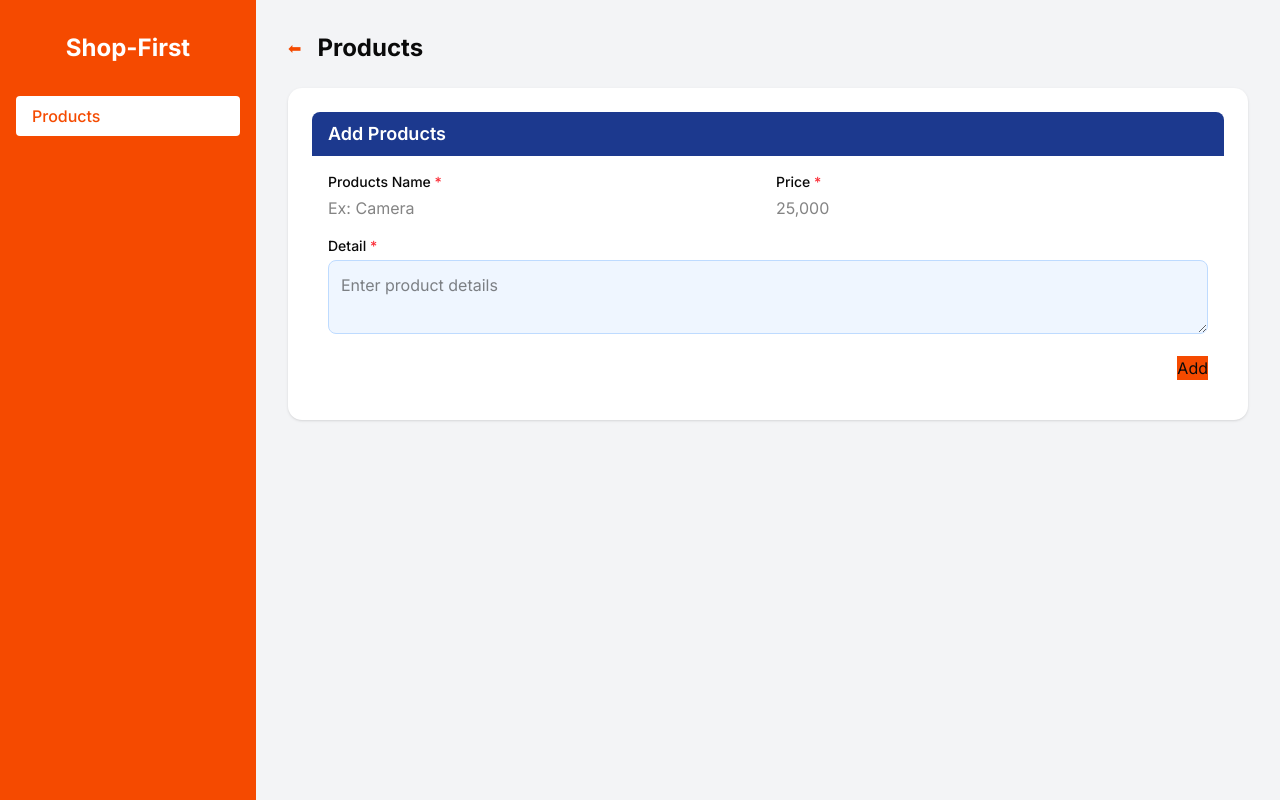
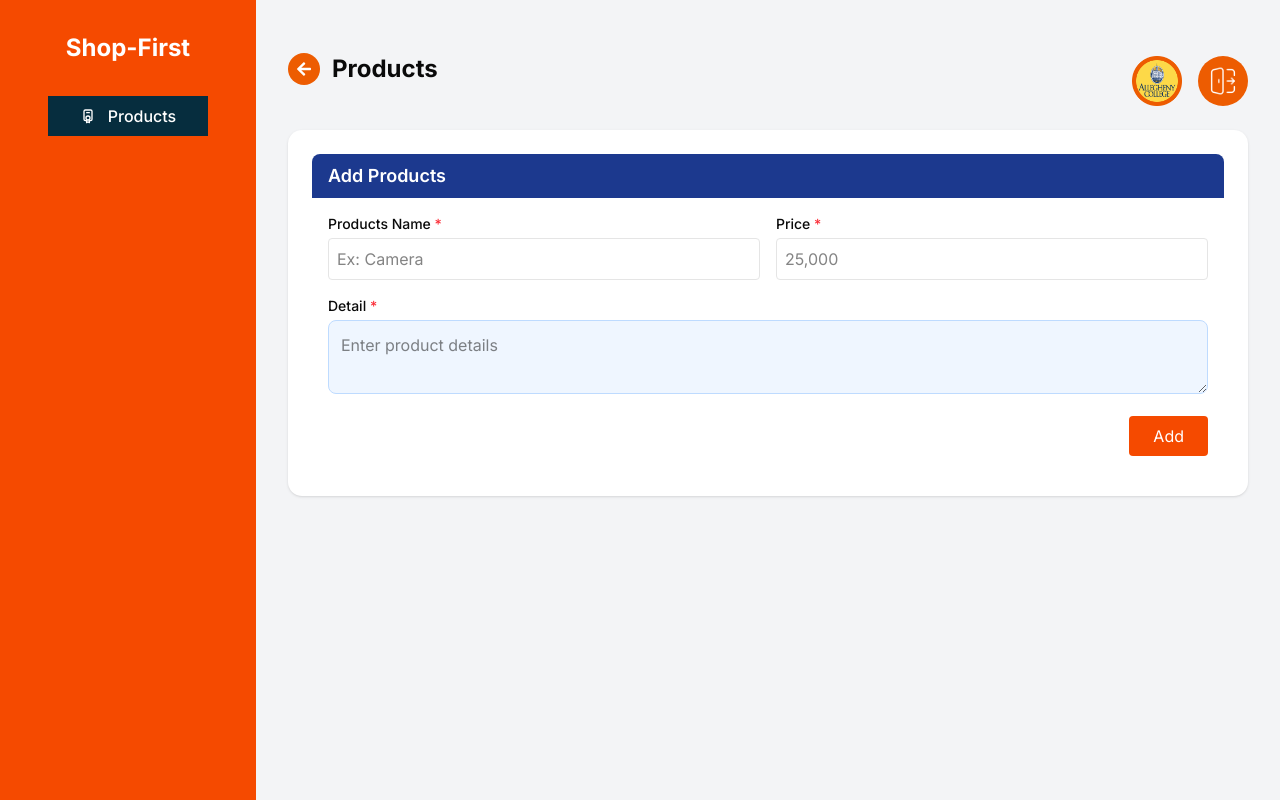
Before and after one commit to alamin09876/lamp_tech, a Next.js app: page /addProducts in a window 1280 px wide. Built offline with nearby package versions, Linux system fonts and the light colour scheme.

Commit message:
add product page and product page

```diff
--- a/src/components/AddProducts/AddProductPage.tsx
+++ b/src/components/AddProducts/AddProductPage.tsx
@@ -1,39 +1,96 @@
 "use client";
+import { createProduct } from "@/lib/api";
+import Image from "next/image";
+import Link from "next/link";
 import { useState } from "react";
+import { FaArrowLeft } from "react-icons/fa";
+import { TbCertificate2 } from "react-icons/tb";
+import image from "../../../public/assest/dashboard/Icon_body.png";
+import imageOne from "../../../public/assest/dashboard/exit-log-out.png";
 
 export default function AddProductPage() {
   const [productName, setProductName] = useState("");
   const [price, setPrice] = useState("");
   const [detail, setDetail] = useState("");
 
+  const handleSubmit = async (e: React.FormEvent) => {
+    e.preventDefault();
+    try {
+      const res = await createProduct({
+        product_name: productName,
+        product_price: price,
+        product_details: detail,
+      });
+
+      console.log("Product created:", res);
+      alert("Product added successfully!");
+      setProductName("");
+      setPrice("");
+      setDetail("");
+    } catch (err) {
+      console.error("Error creating product:", err);
+      alert("Failed to add product");
+    }
+  };
+
   return (
     <div className="flex h-screen">
       <aside className="w-1/5 bg-orange-600 text-white flex flex-col items-center py-8">
         <div className="font-bold text-2xl mb-8">Shop-First</div>
-        <div className="w-full px-4">
-          <div className="bg-white text-orange-600 rounded px-4 py-2 cursor-pointer font-medium">
+        <div className=" px-8 flex bg-[#062D3E] gap-3">
+          <div className="pt-3">
+            <TbCertificate2 className="" />
+          </div>
+          <div className="rounded py-2 cursor-pointer font-medium">
             Products
           </div>
         </div>
       </aside>
 
       <main className="flex-1 bg-gray-100 p-8">
-        <div className="flex items-center mb-6">
-          <button className="text-orange-600 mr-4">⬅</button>
-          <h1 className="text-2xl font-bold">Products</h1>
+        <div className="flex justify-between items-center mb-6">
+          <div className="flex gap-3">
+            <div className=" bg-[#ED5C01] text-white p-2 rounded-4xl">
+              <Link href={"/dashboard"}>
+                <FaArrowLeft className="" />
+              </Link>
+            </div>
+            <div>
+              <h1 className="text-2xl font-bold">Products</h1>
+            </div>
+          </div>
+          <div className="flex gap-4">
+            <Image
+              src={image}
+              width={50}
+              height={50}
+              alt="Decoration"
+              className="pt-6"
+            />
+            <div className="pt-6">
+              <Image
+                src={imageOne}
+                width={50}
+                height={50}
+                alt="Decoration"
+                className=" bg-[#ED5C01] rounded-4xl p-2"
+              />
+            </div>
+          </div>
         </div>
 
         <div className="bg-white rounded-xl shadow p-6">
           <div className="bg-blue-900 text-white text-lg font-semibold px-4 py-2 rounded-t-md">
             Add Products
           </div>
-          <form className="p-4 space-y-4">
+          <form className="p-4 space-y-4" onSubmit={handleSubmit}>
             <div className="grid grid-cols-2 gap-4">
               <div>
                 <label className="block text-sm font-medium mb-1">
                   Products Name <span className="text-red-500">*</span>
                 </label>
                 <input
+                  className="w-full border p-2 rounded"
                   placeholder="Ex: Camera"
                   value={productName}
                   onChange={(e) => setProductName(e.target.value)}
@@ -44,6 +101,7 @@ export default function AddProductPage() {
                   Price <span className="text-red-500">*</span>
                 </label>
                 <input
+                  className="w-full border p-2 rounded"
                   placeholder="25,000"
                   value={price}
                   onChange={(e) => setPrice(e.target.value)}
@@ -64,7 +122,7 @@ export default function AddProductPage() {
             <div className="text-right">
               <button
                 type="submit"
-                className="bg-orange-600 hover:bg-orange-700"
+                className="bg-orange-600 hover:bg-orange-700 text-white py-2 px-6 rounded"
               >
                 Add
               </button>
--- a/src/components/Dashboard/ProductsPage.tsx
+++ b/src/components/Dashboard/ProductsPage.tsx
@@ -1,6 +1,11 @@
 "use client";
 import { Pencil, Trash2 } from "lucide-react";
+import Image from "next/image";
+import Link from "next/link";
 import { useState } from "react";
+import { TbCertificate2 } from "react-icons/tb";
+import image from "../../../public/assest/dashboard/Icon_body.png";
+import imageOne from "../../../public/assest/dashboard/exit-log-out.png";
 
 const products = [
   {
@@ -45,30 +50,62 @@ export default function ProductsPage() {
     <div className="flex h-screen">
       <aside className="w-1/5 bg-orange-600 text-white flex flex-col items-center py-8">
         <div className="font-bold text-2xl mb-8">Shop-First</div>
-        <div className="w-full px-4">
-          <div className="bg-white text-orange-600 rounded px-4 py-2 cursor-pointer font-medium">
+        <div className=" px-8 flex bg-[#062D3E] gap-3">
+          <div className="pt-3">
+            <TbCertificate2 className="" />
+          </div>
+          <div className="rounded py-2 cursor-pointer font-medium">
             Products
           </div>
         </div>
       </aside>
 
-      <main className="flex-1 bg-gray-100 p-8">
+      <main className="flex-1 bg-gray-100 px-8">
         <div className="flex justify-between items-center mb-6">
+          <div>
             <h1 className="text-2xl font-bold">Products</h1>
-          <button>Add New +</button>
+          </div>
+          <div className="flex gap-4">
+            <Image
+              src={image}
+              width={50}
+              height={50}
+              alt="Decoration"
+              className="pt-4"
+            />
+            <div className="pt-4">
+              <Image
+                src={imageOne}
+                width={50}
+                height={50}
+                alt="Decoration"
+                className=" bg-[#ED5C01] rounded-4xl p-2"
+              />
+            </div>
+          </div>
         </div>
 
-        <div className="mb-4">
+        <div className="mb-4 flex w-full gap-6">
+          <div className="">
             <input
               placeholder="Search Products"
               value={search}
               onChange={(e) => setSearch(e.target.value)}
-            className="w-1/3"
+              className="w-[300px] border border-[#FF6F47] py-2 px-2"
             />
           </div>
+          <div>
+            <Link href={"/addProducts"}>
+              <button className=" bg-orange-500 hover:bg-orange-600 text-white font-semibold px-6 py-[10px]  text-sm transition">
+                Add New +
+              </button>
+            </Link>
+          </div>
+        </div>
 
-        <table className="w-full bg-white rounded-lg shadow overflow-hidden">
-          <thead className="bg-blue-900 text-white">
+        <div className="pb-8">
+          <table className="w-full bg-white rounded-lg shadow overflow-hidden mb-10 py-20">
+            <thead className="bg-[#062D3E] text-white">
               <tr>
                 <th className="text-left px-6 py-3">Product Name</th>
                 <th className="text-left px-6 py-3">Price</th>
@@ -78,7 +115,7 @@ export default function ProductsPage() {
             </thead>
             <tbody>
               {filteredProducts.map((product, index) => (
-              <tr key={index} className="border-t">
+                <tr key={index} className="border-t ">
                   <td className="px-6 py-4">{product.name}</td>
                   <td className="px-6 py-4">${product.price}</td>
                   <td className="px-6 py-4 text-sm text-gray-700">
@@ -92,6 +129,7 @@ export default function ProductsPage() {
               ))}
             </tbody>
           </table>
+        </div>
       </main>
     </div>
   );
--- a/src/lib/api.ts
+++ b/src/lib/api.ts
@@ -15,17 +15,27 @@ export const setAuthToken = (token: string | null) => {
   }
 };
 
-// 🔥 SIGNUP API function
+// Signup
 interface SignupPayload {
   name: string;
   email: string;
   phone: string;
   password: string;
 }
-
 export const signup = async (data: SignupPayload) => {
   const response = await api.post("/public/user/store", data);
   return response.data;
 };
 
+// Create Product
+interface ProductPayload {
+  product_name: string;
+  product_price: string;
+  product_details: string;
+}
+export const createProduct = async (data: ProductPayload) => {
+  const response = await api.post("/user/product/store", data);
+  return response.data;
+};
+
 export default api;
```
Also changed, not shown: src/components/Home/HeroSection.tsx (+1 -9 lines), public/assest/dashboard/Icon_body.png (added), public/assest/dashboard/exit-log-out.png (added). Lines whose indentation alone changed are shown as unchanged.
